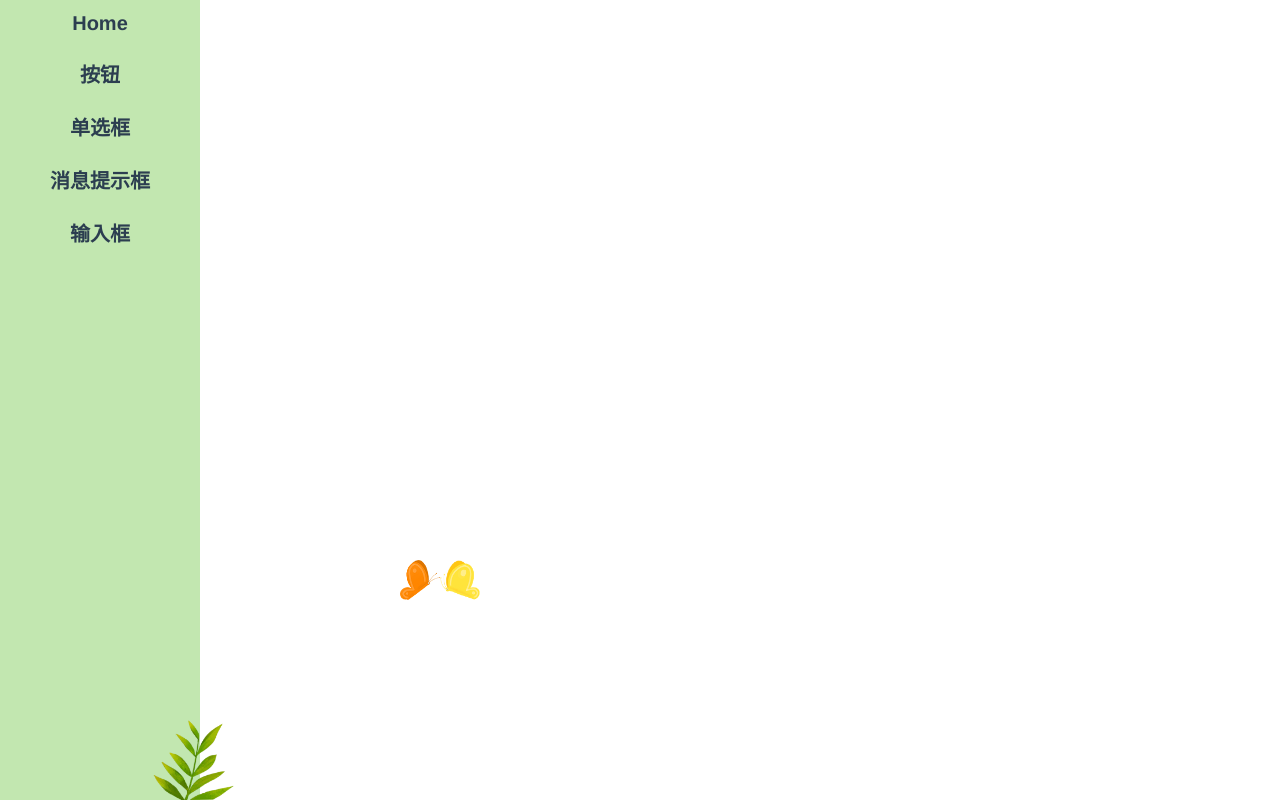
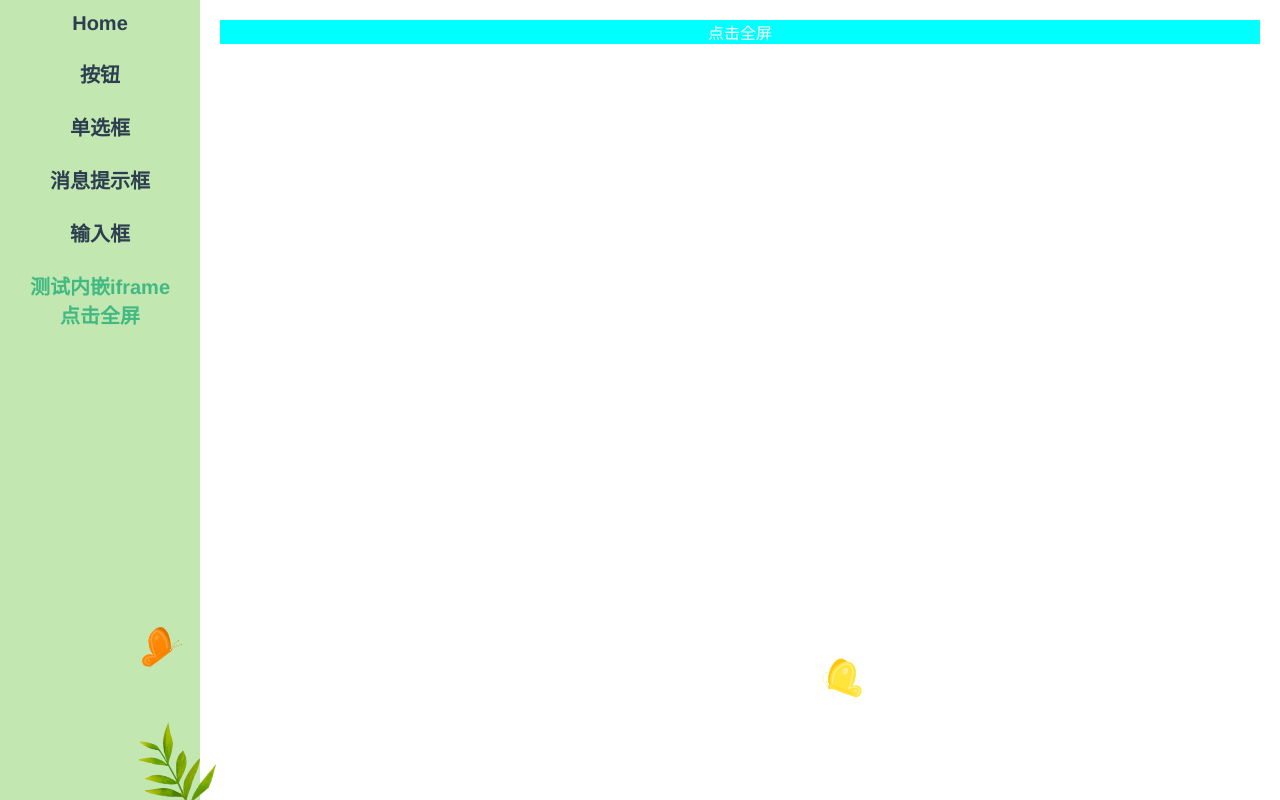
Before and after one commit to liusunnywindia/bee-ui, a Vue app: page /#/test in a window 1280 px wide. Built offline with nearby package versions, Linux system fonts and the light colour scheme.

Commit message:
feat:测试内嵌的页面控制全屏

```diff
--- a/src/App.vue
+++ b/src/App.vue
@@ -12,6 +12,7 @@
       <router-link  :to="{name:'BeeRadio'}" tag="div">单选框</router-link>
       <router-link :to="{name:'BeeMessage'}" tag="div">消息提示框</router-link>
       <router-link :to="{name:'BeeInput'}" tag="div">输入框</router-link>
+      <router-link :to="{name:'test'}" tag="div">测试内嵌iframe点击全屏</router-link>
     </div>
     <div class="main" id="main">
       <router-view />
--- a/src/router/index.js
+++ b/src/router/index.js
@@ -38,7 +38,12 @@ const routes = [
     path: '/BeeInput',
     name: 'BeeInput',
     component: () => import('../views/Input.vue')
-  }
+  },
+  {
+    path: '/test',
+    name: 'test',
+    component: () => import('../views/test.vue')
+  },
 ]
 
 const router = new VueRouter({
--- /dev/null
+++ b/src/views/test.vue
@@ -0,0 +1,48 @@
+<template>
+  <div class="input-row">
+    <div class="btn" @click="handleClick">点击全屏</div>
+  </div>
+</template>
+
+<script>
+export default {
+  data() {
+    return {};
+  },
+  methods: {
+    handleClick() {
+      let docElm = document.documentElement;
+
+      //W3C
+
+      if (docElm.requestFullscreen) {
+        docElm.requestFullscreen();
+      }
+
+      //FireFox
+      else if (docElm.mozRequestFullScreen) {
+        docElm.mozRequestFullScreen();
+      }
+
+      //Chrome等
+      else if (docElm.webkitRequestFullScreen) {
+        docElm.webkitRequestFullScreen();
+      }
+
+      //IE11
+      else if (elem.msRequestFullscreen) {
+        elem.msRequestFullscreen();
+      }
+    },
+  },
+};
+</script>
+<style lang="scss" scoped>
+.btn {
+  display: flex;
+  justify-content: center;
+  align-items: center;
+  background-color: aqua;
+  color: #fff;
+}
+</style>
```
